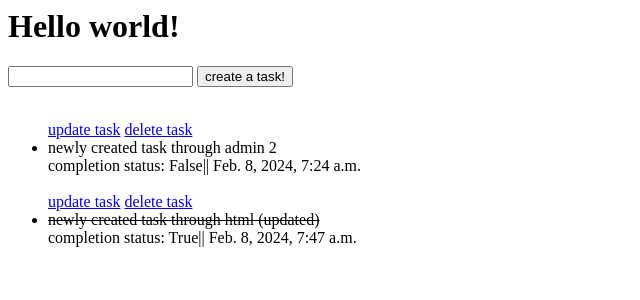
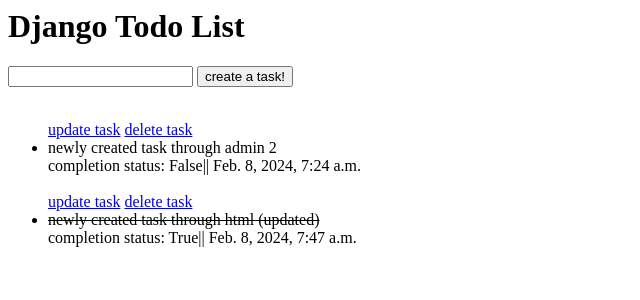
Before and after one commit to adhamnaeim/django-todo, a Django app: template tasks/templates/tasks/index.html in a window 1280 px wide. Shown: the top 300 px of the page, without its empty margins (0-640 px from the left). Run offline with Django 5.2, Linux system fonts and the light colour scheme; the template is opened without the code that fills it: values that come from a table or form of the project are taken from there, others are empty; data comes from the database, SQL or seed files in the repository; form fields are guessed from the names that the template uses.

Commit message:
changed h1 tag in index html to Django todo list

```diff
--- a/tasks/templates/tasks/index.html
+++ b/tasks/templates/tasks/index.html
@@ -1,4 +1,4 @@
-<h1>Hello world!</h1>
+<h1>Django Todo List</h1>
 
 <div>
     <form action="/" method="post">
```
